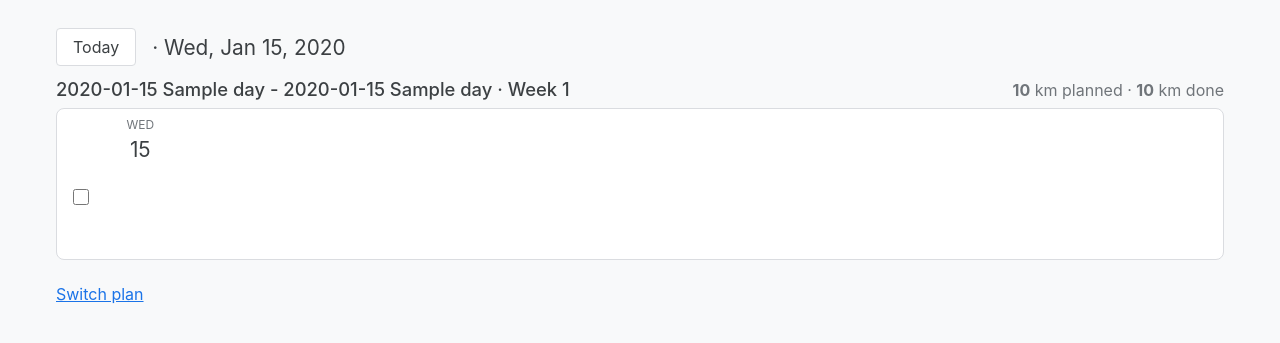
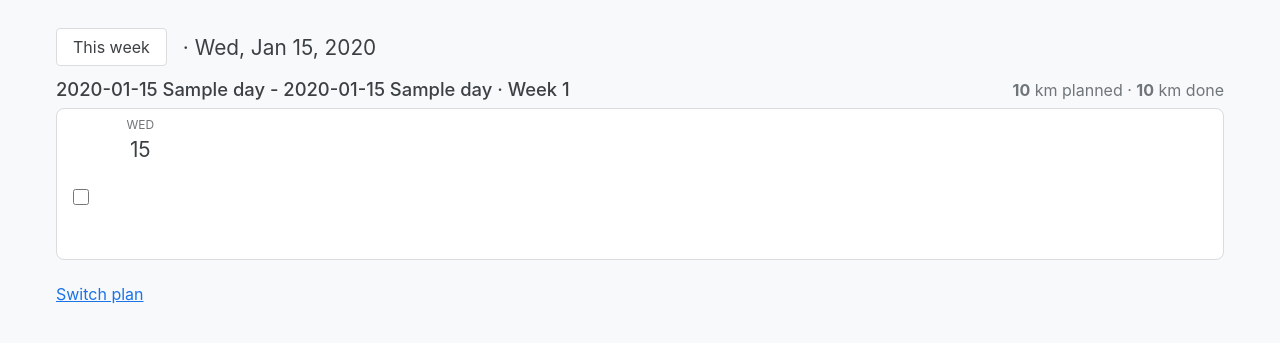
Before and after one commit to HaoSophareth/cs162-ai-app, a Flask app: template feature_build/templates/week.html in a window 1280 px wide. Shown: the part 46-389 px from the top of the page. Run offline with Flask 3, Linux system fonts and the light colour scheme; the template is opened without the code that fills it: most values are stand-ins (such as "Sample title", 1, 10 or a date in 2020).

Commit message:
Build 1: rename Today button to This week (re-prompt)

```diff
--- a/feature_build/templates/week.html
+++ b/feature_build/templates/week.html
@@ -4,7 +4,7 @@
 {% block content %}
 {# Stays at the top of the screen while you scroll through the weeks. #}
 <div class="week-toolbar">
-  <a class="button" href="{{ url_for('week') }}">Today</a>
+  <a class="button" href="{{ url_for('week') }}">This week</a>
   <h1>{{ DISTANCES[active.distance][0] }} · {{ active.race_date|nice_date }}</h1>
 </div>
 
```
